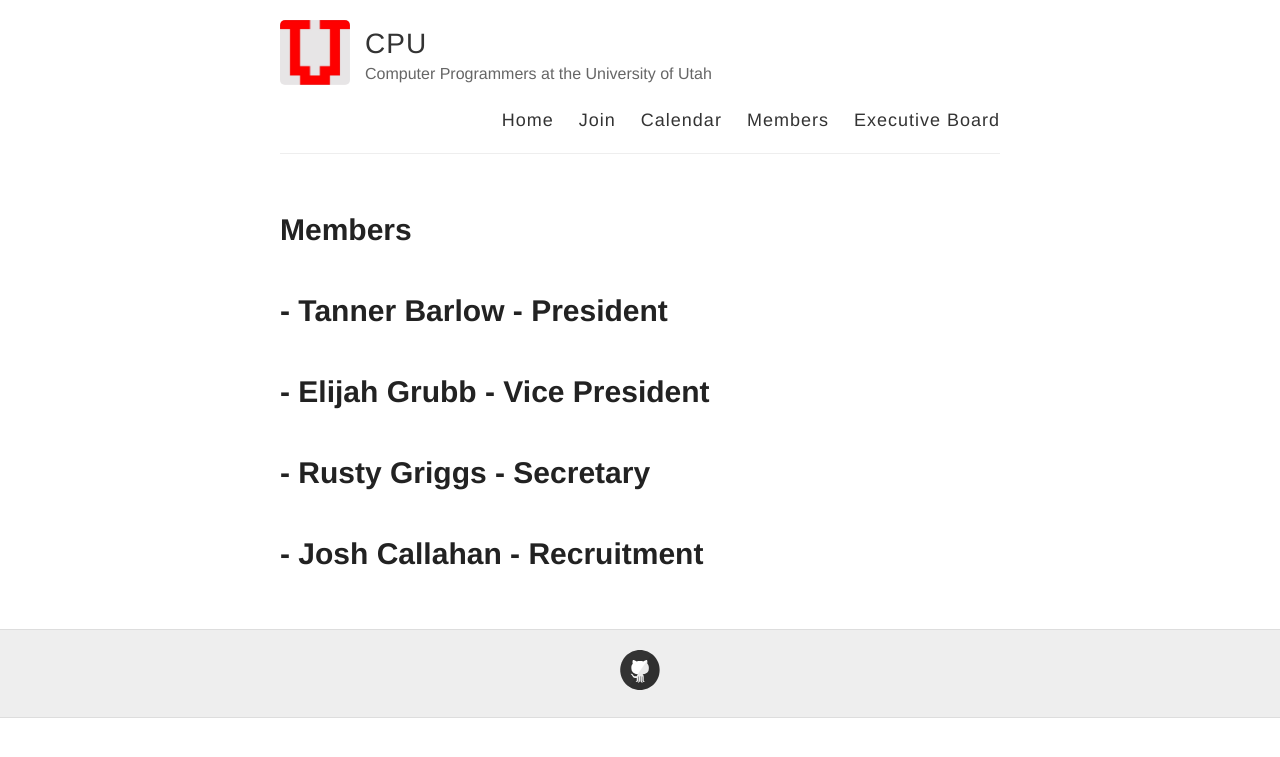
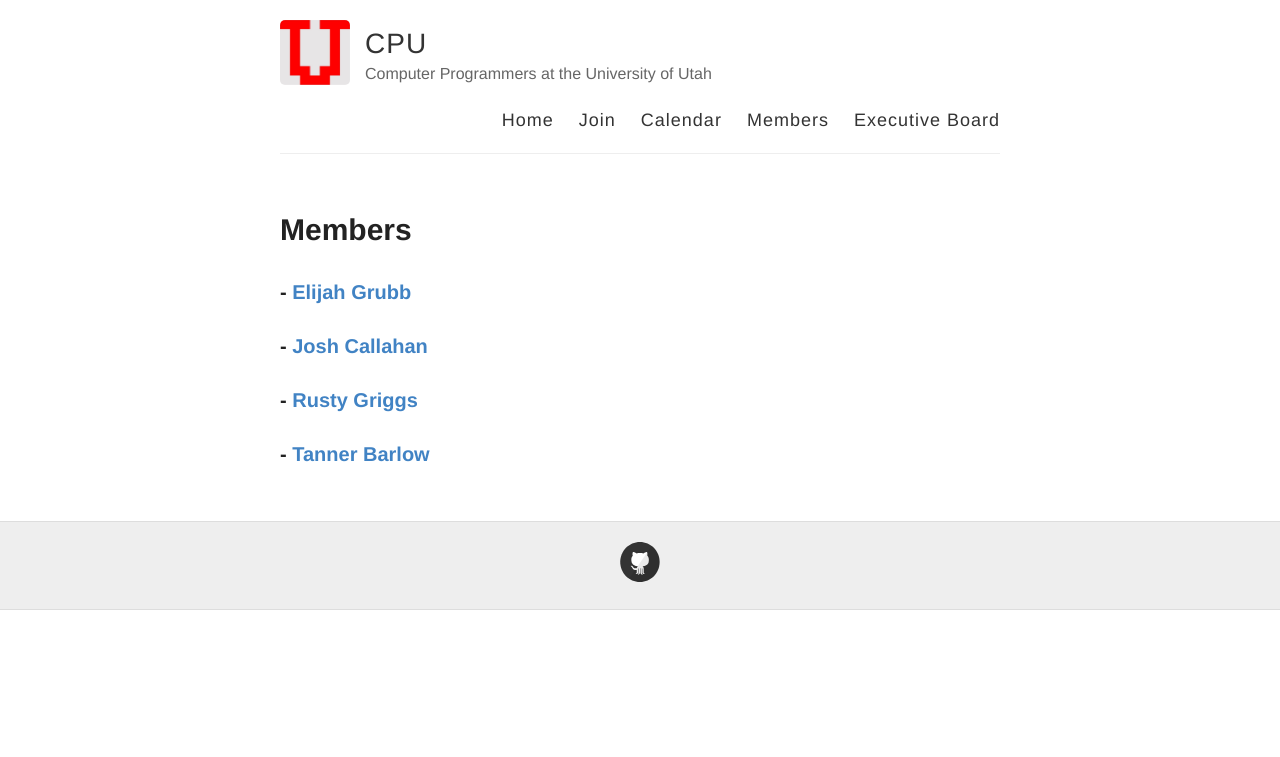
Before and after one commit to joshcally/cpuofu.github.io, a Jekyll site: the page built from md/members.md, in a window 1280 px wide. Shown: the top 757 px of the page. Built offline with Jekyll 4.4.1, drawn with Linux system fonts in a browser that asks for light colours; Markdown is read by kramdown in place of the engine named in the settings.

Commit message:
Members page

```diff
--- a/md/members.md
+++ b/md/members.md
@@ -3,7 +3,7 @@ layout: page
 title: Members
 permalink: /members/
 ---
-# - [Tanner Barlow - President](../Tanner)
-# - [Elijah Grubb - Vice President](../Elijah)
-# - [Rusty Griggs - Secretary](../Rusty)
-# - [Josh Callahan - Recruitment](../Josh)
+### - [Elijah Grubb](../Elijah)
+### - [Josh Callahan](../Josh)
+### - [Rusty Griggs](../Rusty)
+### - [Tanner Barlow](../Tanner)
```
